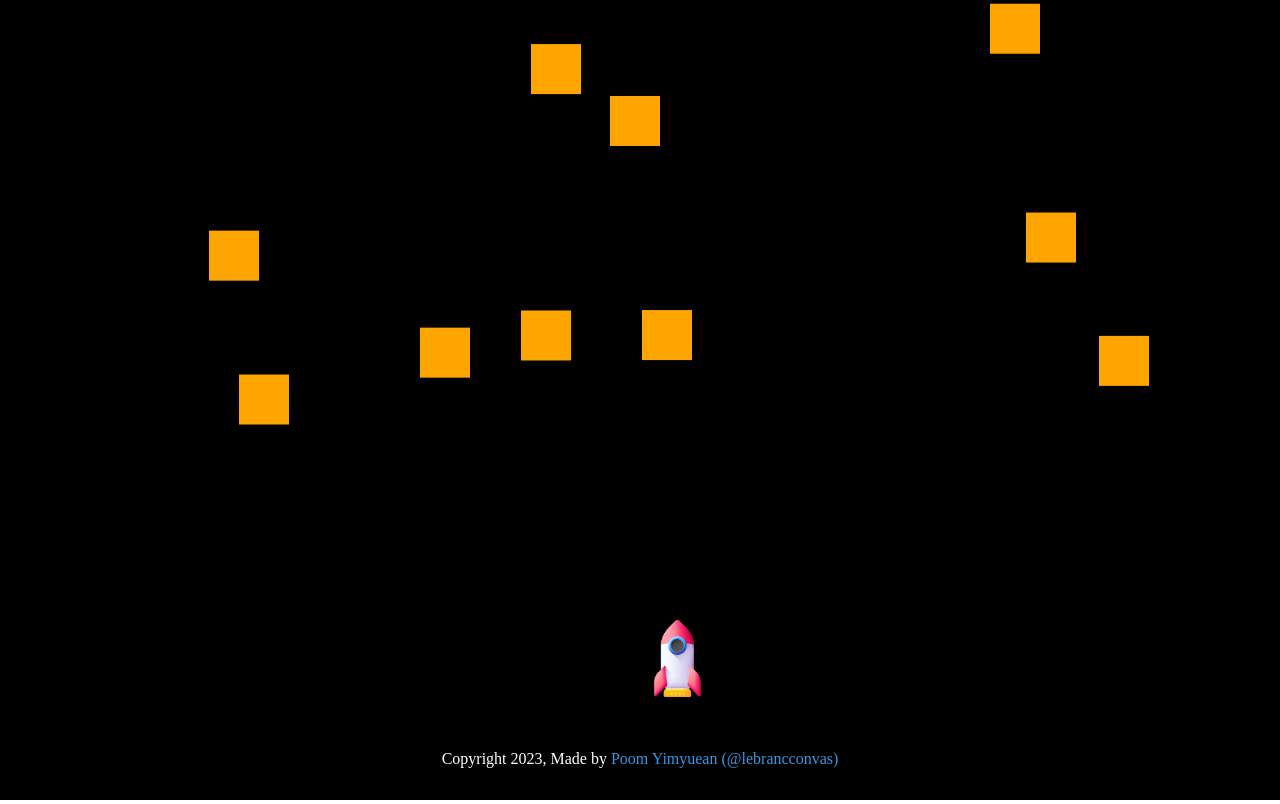
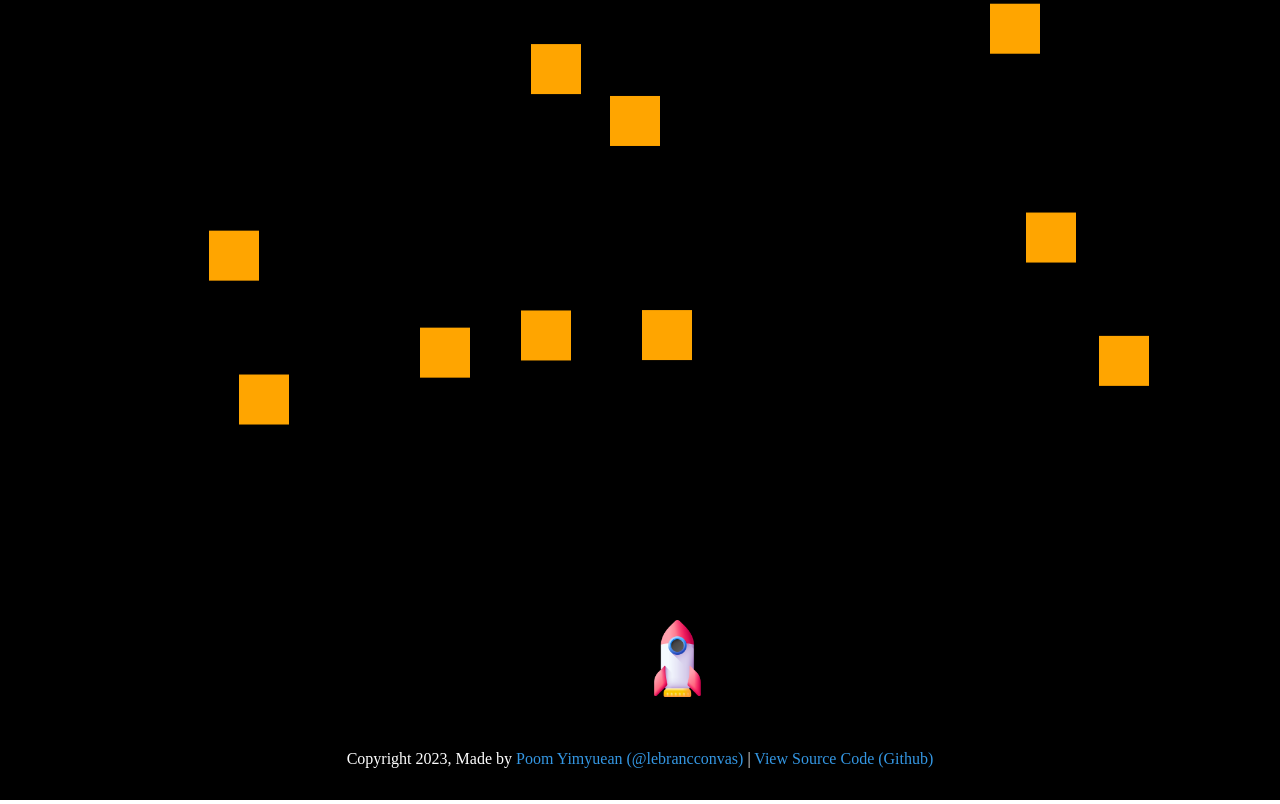
Before and after one commit to lebrancconvas/Lebranc-Space-Invader, a website built with Vite: page index.html in a window 1280 px wide. Built offline with nearby package versions, Linux system fonts and the light colour scheme; files whose address does not match are found by name.

Commit message:
✨ feat: update footer

```diff
--- a/index.html
+++ b/index.html
@@ -9,7 +9,7 @@
   </head>
   <body>
     <canvas></canvas>
-    <footer>Copyright 2023, Made by <a href="https://github.com/lebrancconvas" target="_blank">Poom Yimyuean (@lebrancconvas)</a></footer>
+    <footer>Copyright 2023, Made by <a href="https://github.com/lebrancconvas" target="_blank">Poom Yimyuean (@lebrancconvas)</a> | <a href="https://github.com/lebrancconvas/Lebranc-Space-Invader" target="_blank">View Source Code (Github)</a></footer>
     <script type="module" src="./src/main.ts"></script>
   </body>
 </html>
```
